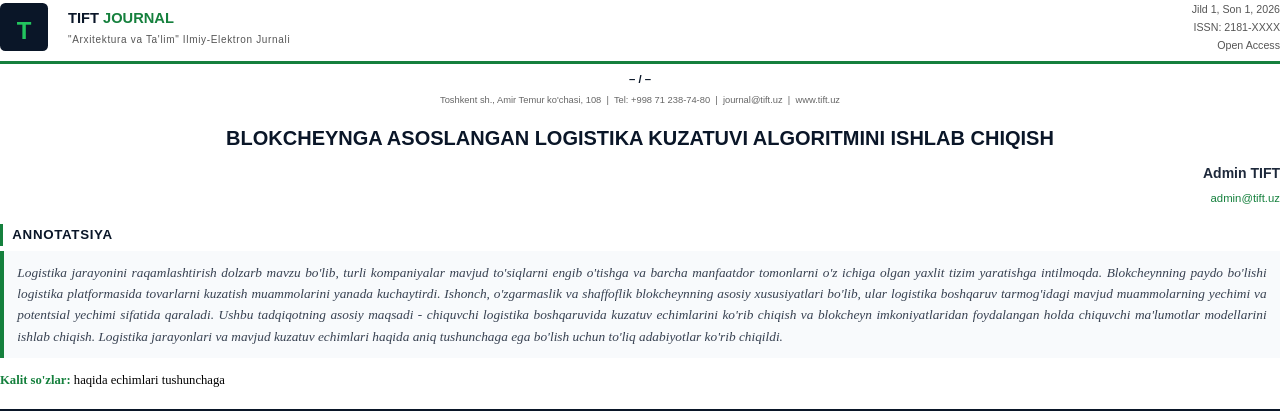
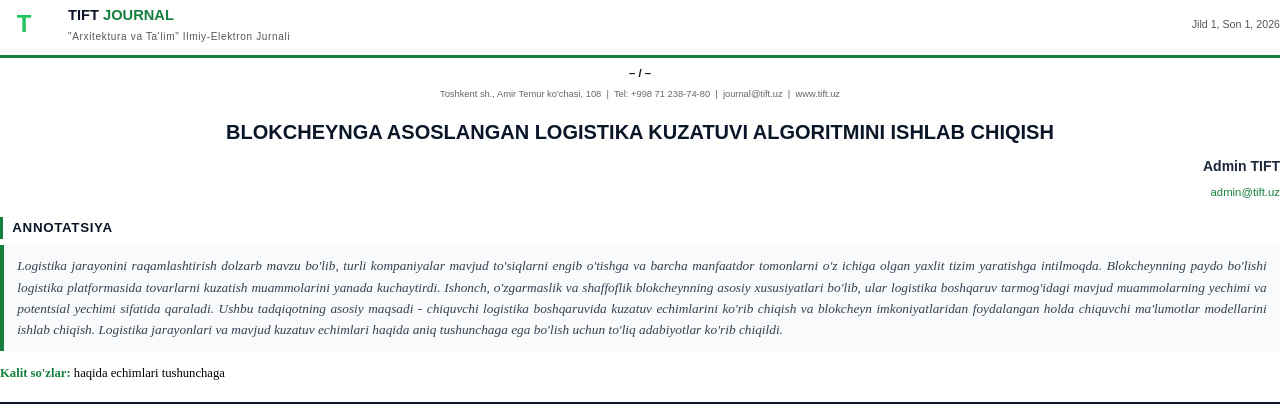
Before and after one commit to zzokirov/Tift_ojs_journal, a Django app: template templates/article_pdf.html in a window 1280 px wide. Shown: the top 420 px of the page. Run offline with Django 5.2, Linux system fonts and the light colour scheme; the template is opened without the code that fills it: values that come from a table or form of the project are taken from there, others are empty; data comes from the database, SQL or seed files in the repository.

Commit message:
fix: logo orqa foni olib tashlandi, o'ngda faqat jild/son/yil

```diff
--- a/templates/article_pdf.html
+++ b/templates/article_pdf.html
@@ -51,10 +51,8 @@ body {
 .hdr-logo {
     width: 36pt;
     height: 36pt;
-    background-color: #0a1628;
-    border-radius: 4pt;
     text-align: center;
-    padding: 3pt;
+    padding: 0;
 }
 .hdr-center-cell { vertical-align: middle; padding-left: 7pt; }
 .hdr-journal-name {
@@ -303,10 +301,8 @@ p.img-caption {
             </td>
             <td class="hdr-right-cell">
                 {% if article.issue %}
-                    Jild {{ article.issue.volume }}, Son {{ article.issue.number }}, {{ article.issue.year }}<br/>
+                    Jild {{ article.issue.volume }}, Son {{ article.issue.number }}, {{ article.issue.year }}
                 {% endif %}
-                ISSN: 2181-XXXX<br/>
-                Open Access
             </td>
         </tr>
     </table>
```
